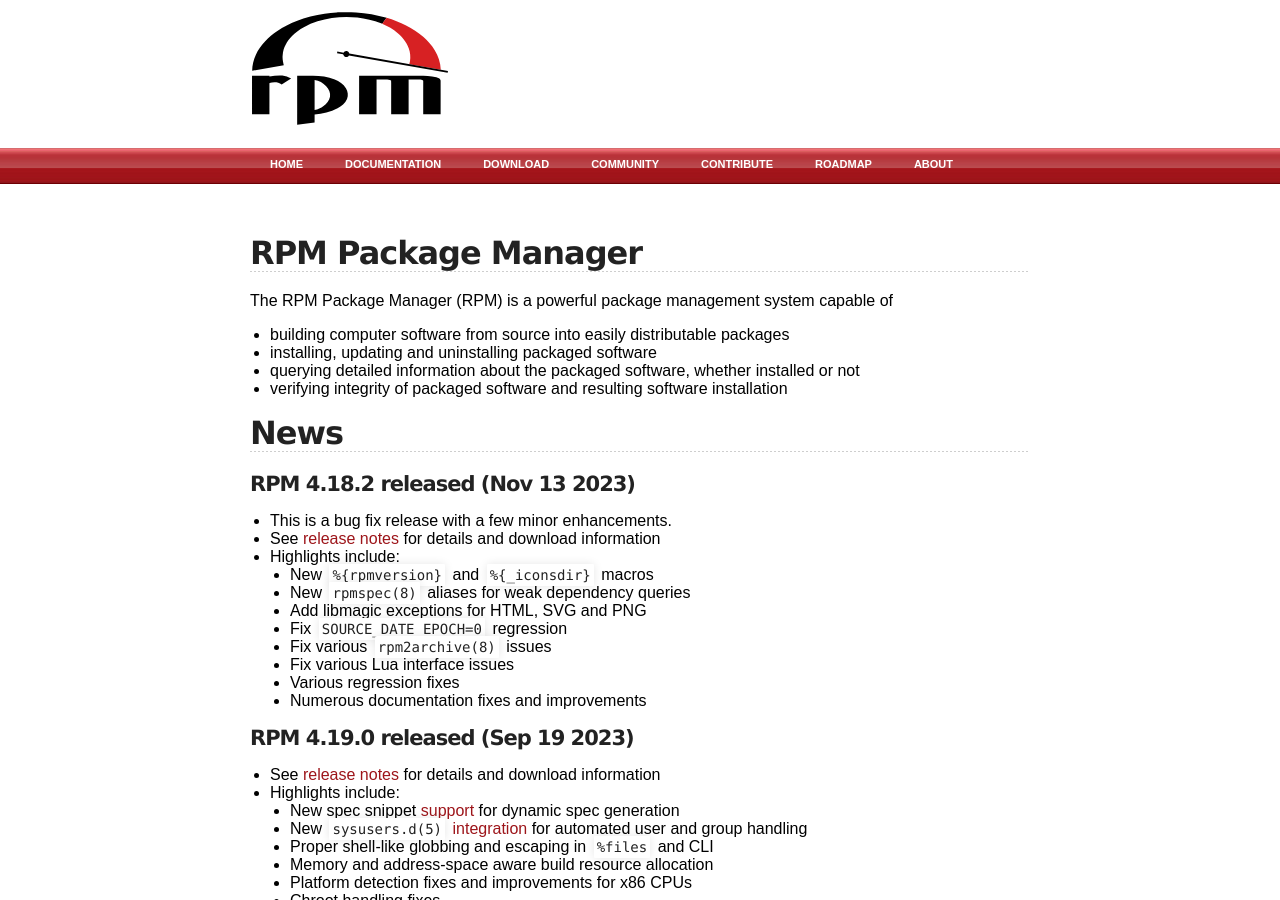
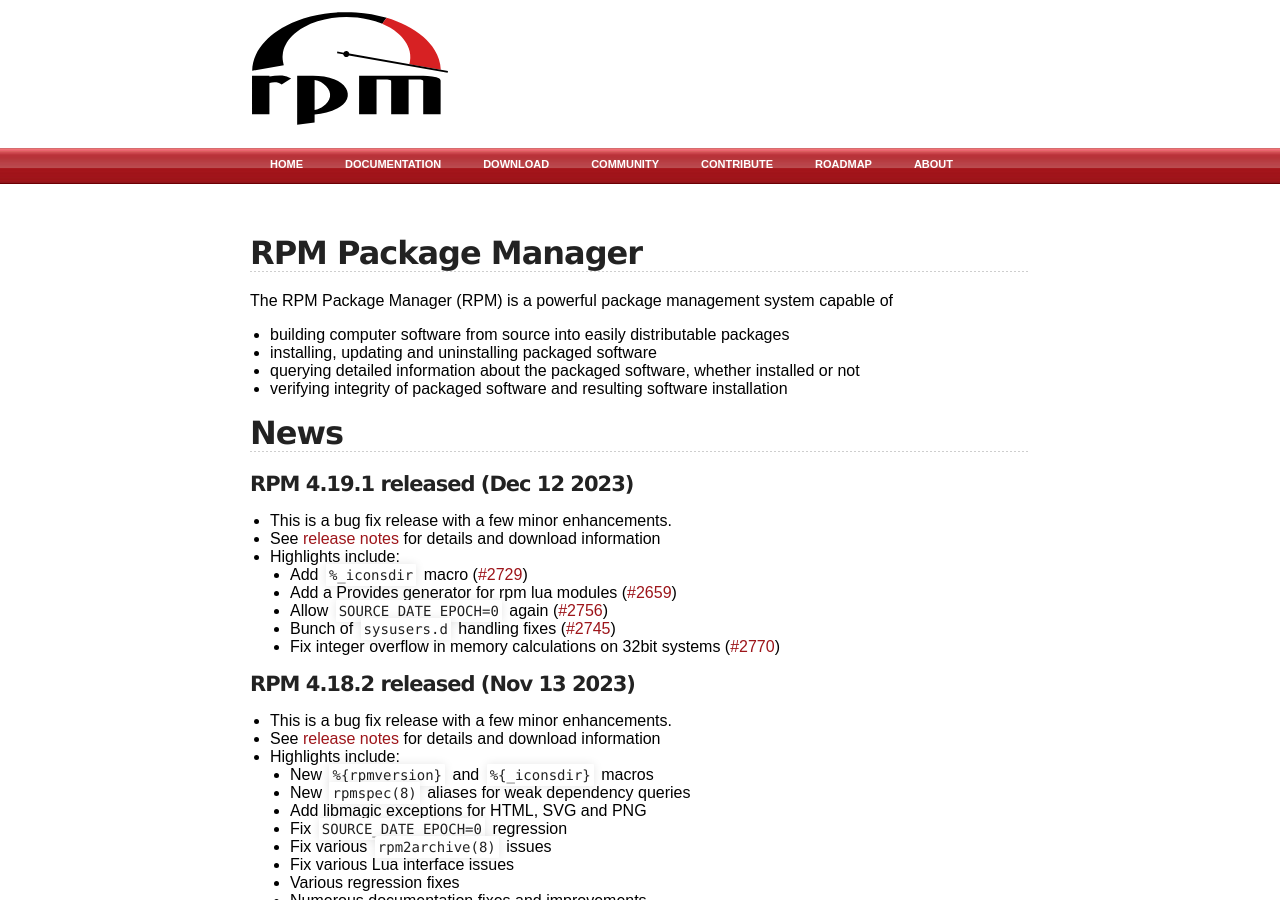
Before and after one commit to rpm-software-management/rpm-web, a Jekyll site: the page built from index.md, in a window 1280 px wide and 900 px high. Built offline with Jekyll 4.4.1, drawn with Linux system fonts in a browser that asks for light colours.

```diff
--- a/index.md
+++ b/index.md
@@ -15,6 +15,16 @@ capable of
 * verifying integrity of packaged software and resulting software installation
 
 ## News
+
+#### RPM 4.19.1 released (Dec 12 2023)
+* This is a bug fix release with a few minor enhancements.
+* See [release notes](wiki/Releases/4.19.1) for details and download information
+* Highlights include:
+    * Add `%_iconsdir` macro ([#2729](https://github.com/rpm-software-management/rpm/pull/2729))
+    * Add a Provides generator for rpm lua modules ([#2659](https://github.com/rpm-software-management/rpm/pull/2659))
+    * Allow `SOURCE_DATE_EPOCH=0` again ([#2756](https://github.com/rpm-software-management/rpm/pull/2756))
+    * Bunch of `sysusers.d` handling fixes ([#2745](https://github.com/rpm-software-management/rpm/pull/2745))
+    * Fix integer overflow in memory calculations on 32bit systems ([#2770](https://github.com/rpm-software-management/rpm/pull/2770))
 
 #### RPM 4.18.2 released (Nov 13 2023)
 * This is a bug fix release with a few minor enhancements.
```
Also changed, not shown: download.md (+1 -0 lines), timeline.md (+10 -0 lines), wiki/Releases/4.19.1.md (added, +42 -0 lines).
